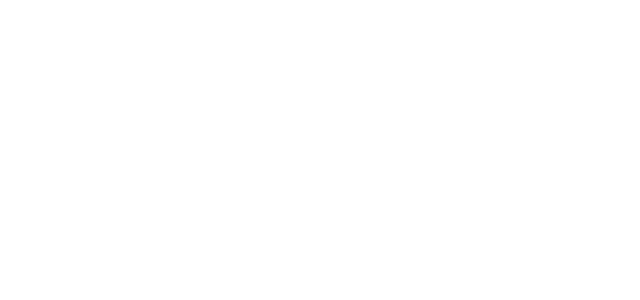
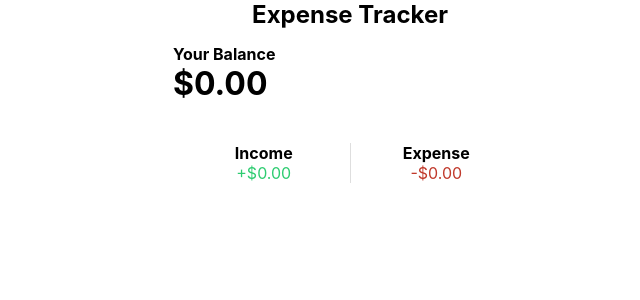
Before and after one commit to JDixon1995/Expense-Tracker-App, a React (Create React App) app: page / in a window 1280 px wide. Shown: the top 300 px of the page, without its empty margins (290-930 px from the left). Built offline with nearby package versions, Linux system fonts and the light colour scheme.

Commit message:
added and styled Header, Balance, and Income-Expense components.

```diff
--- a/src/App.css
+++ b/src/App.css
@@ -1,38 +1,53 @@
-.App {
+* {
+  padding: 0;
+  margin: 0;
+  box-sizing: border-box;
+}
+
+body {
   text-align: center;
 }
 
-.App-logo {
-  height: 40vmin;
-  pointer-events: none;
+.container {
+  text-align: center;
+  width: 30%;
+  margin: 0 auto;
+  padding: 0 auto;
 }
 
-@media (prefers-reduced-motion: no-preference) {
-  .App-logo {
-    animation: App-logo-spin infinite 20s linear;
-  }
+.balance-div {
+  text-align: left;
+  margin: 15px;
 }
 
-.App-header {
-  background-color: #282c34;
-  min-height: 100vh;
+#inc-exp-container {
+  background-color: #fff;
+  box-shadow: var(--box-shadow);
+  padding: 20px;
   display: flex;
-  flex-direction: column;
-  align-items: center;
-  justify-content: center;
-  font-size: calc(10px + 2vmin);
-  color: white;
+  justify-content: space-between;
+  margin: 20px 0;
 }
 
-.App-link {
-  color: #61dafb;
+#inc-exp-container > div {
+  flex: 1;
+  text-align: center;
 }
 
-@keyframes App-logo-spin {
-  from {
-    transform: rotate(0deg);
-  }
-  to {
-    transform: rotate(360deg);
-  }
+#inc-exp-container > div:first-of-type {
+  border-right: 1px solid #dedede;
 }
+
+.money {
+  font-size: 20px;
+  letter-spacing: 1px;
+  margin: 5px 0;
+}
+
+#money-plus {
+  color: #2ecc71;
+}
+
+#money-minus {
+  color: #c0392b;
+}
--- a/src/App.js
+++ b/src/App.js
@@ -1,9 +1,16 @@
 import './App.css';
+import Header from './components/Header'
+import Balance from './components/Balance'
+import IncomeExpense from './components/IncomeExpense'
 
 const App = () => {
   return (
-    <div className="App">
-
+    <div>
+      <Header />
+      <div className='container'>
+      <Balance />
+      <IncomeExpense />
+      </div>
     </div>
   );
 }
--- /dev/null
+++ b/src/components/Balance.js
@@ -0,0 +1,12 @@
+import React from 'react'
+
+const Balance = ( {balance} ) => {
+    return (
+        <div className='balance-div'>
+            <h4>Your Balance</h4>
+            <h1 id='balance'>$0.00</h1>
+        </div>
+    )
+}
+
+export default Balance
--- /dev/null
+++ b/src/components/Header.js
@@ -0,0 +1,11 @@
+import React from 'react'
+
+const Header = () => {
+    return (
+        <h2>
+            Expense Tracker
+        </h2>
+    )
+}
+
+export default Header
--- /dev/null
+++ b/src/components/IncomeExpense.js
@@ -0,0 +1,18 @@
+import React from 'react'
+
+const IncomeExpense = () => {
+    return (
+        <div id='inc-exp-container'>
+            <div>
+                <h4>Income</h4>
+                <p id='money-plus' className='money-plus' >+$0.00</p>
+            </div>
+                <div>
+                <h4>Expense</h4>
+                <p id='money-minus' className='money-minus' >-$0.00</p>
+                </div>
+        </div>
+    )
+}
+
+export default IncomeExpense
```
